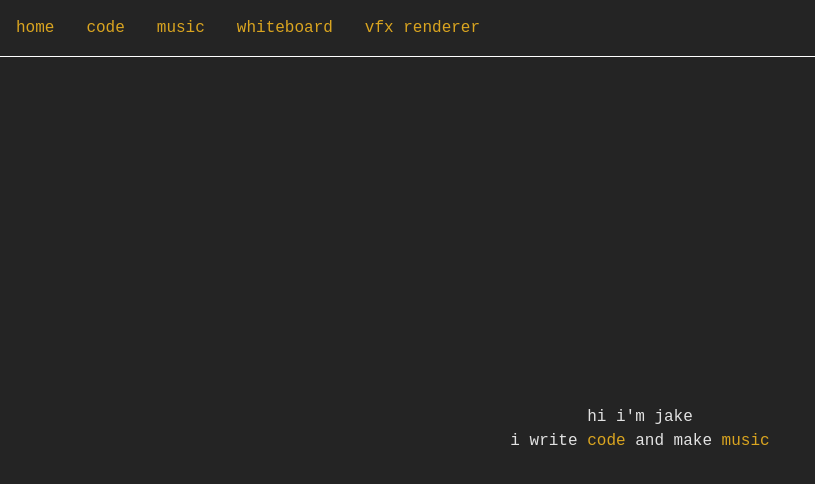
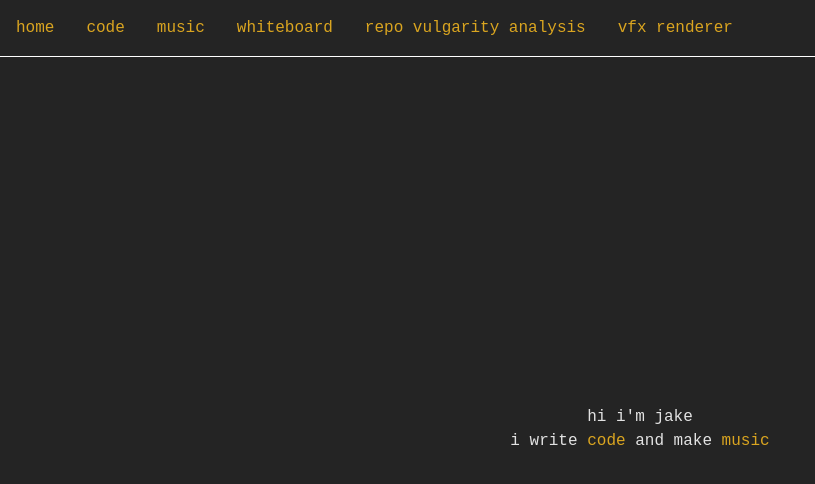
Before and after one commit to jake-schlaerth/portfolio, a React (Vite) app in the folder apps/frontend/: page / in a window 1280 px wide. Shown: the top 484 px of the page, without its empty margins (0-815 px from the left). Built offline with nearby package versions, Linux system fonts and the light colour scheme.

Commit message:
re-enable vulgarity analyis

```diff
--- a/apps/frontend/src/App.tsx
+++ b/apps/frontend/src/App.tsx
@@ -17,14 +17,14 @@ export const App = () => (
     <Route path="/whiteboard/:id" element={<Whiteboard />} />
     <Route path="/code" element={<Code />} />
     <Route path="/music" element={<Music />} />
-    {/* <Route
+    <Route
       path="/repo-vulgarity-analysis/search"
       element={<RepoVulgarityAnalysisSearch />}
     />
     <Route
       path="/repo-vulgarity-analysis/curated-results"
       element={<RepoVulgarityAnalysisCuratedResults />}
-    /> */}
+    />
     <Route path="/vfx-renderer" element={<VFXRendererPage />} />
   </Routes>
 );
--- a/apps/frontend/src/components/Navbar.tsx
+++ b/apps/frontend/src/components/Navbar.tsx
@@ -16,9 +16,9 @@ export const Navbar = () => {
         <Link to="/whiteboard" className="hover:opacity-80">
           whiteboard
         </Link>
-        {/* <Link to="/repo-vulgarity-analysis/search" className="hover:opacity-80">
+        <Link to="/repo-vulgarity-analysis/search" className="hover:opacity-80">
           repo vulgarity analysis
-        </Link> */}
+        </Link>
         <Link to="/vfx-renderer" className="hover:opacity-80">
           vfx renderer
         </Link>
```
Also changed, not shown: 1 other file (tests, documents, lock files or other folders).
